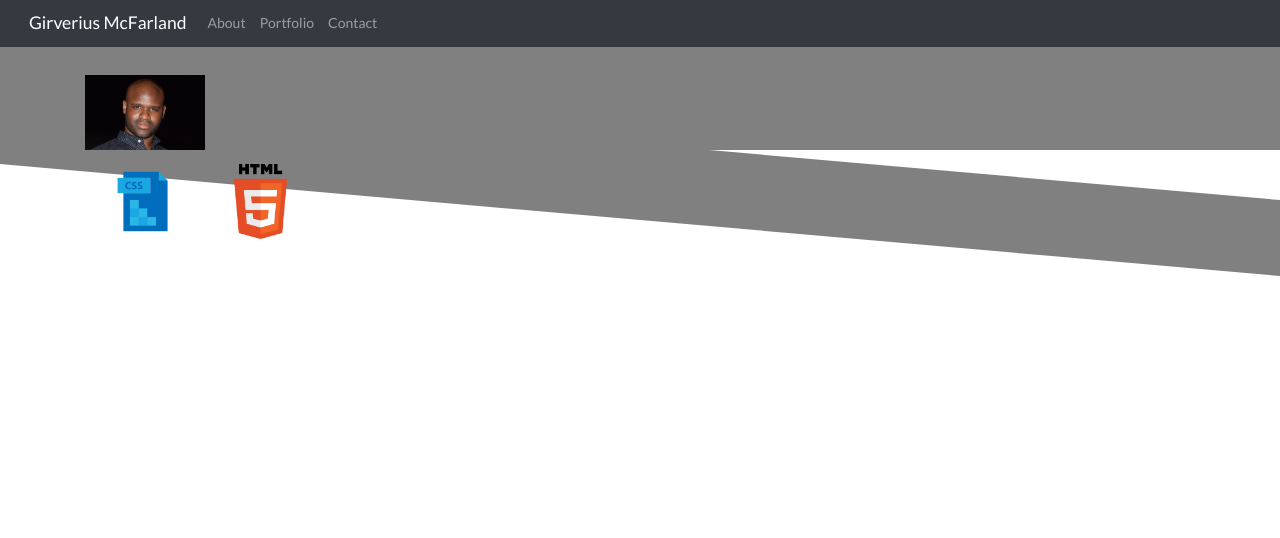
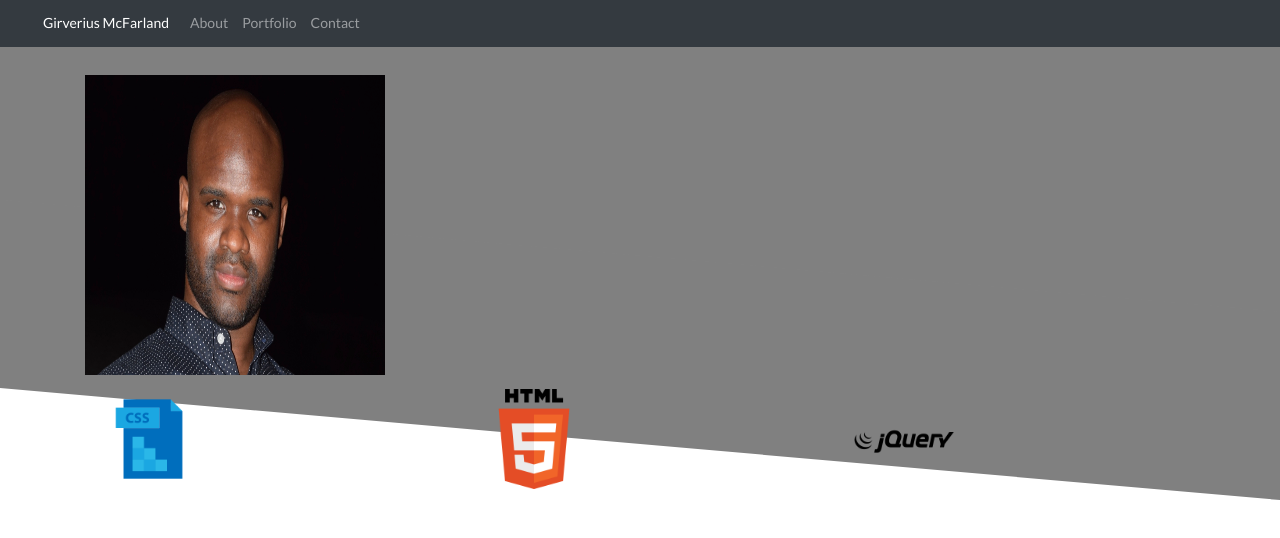
Before and after one commit to gsmac14/Final-Portfolio, a React (Create React App) app: page /Home in a window 1280 px wide. Shown: the top 538 px of the page. Built offline with nearby package versions, Linux system fonts and the light colour scheme.

Commit message:
sized images

```diff
--- a/src/App.js
+++ b/src/App.js
@@ -24,7 +24,7 @@ function App() {
       <Route path = "/Contact">
         <Contact />
       </Route>
-      <Route path="/">
+      <Route path="/Home">
       <Home />
       </Route>
       </Switch>
--- a/src/components/About/style.css
+++ b/src/components/About/style.css
@@ -1,5 +1,6 @@
-img{
-    max-height: 75px;
+.selfie{
+    /* height: 100px;
+    width: 100px; */
 }
 
 /* .container{
--- a/src/components/Home/index.js
+++ b/src/components/Home/index.js
@@ -1,5 +1,5 @@
 import React from 'react'
-
+import "./style.css"
 import css from "../../assest/images/css.png";
 import selfie from "../../assest/images/selfie.png";
 import html from "../../assest/images/html.png";
@@ -15,15 +15,20 @@ function Home (){
 
   <div className="container home">
     <h1 className="display-4"></h1>
-    <img src={selfie} ></img>
-    <div className="container px-4" style ={{float:"right"}}>
-      <div className="row gx-5">
+    <img src={selfie} style={{height: 300, width: 300}}></img>
+    <div className="container" style ={{float: "right"}}>
+      <div className="row row-cols-3">
         <div className="p-3">
-        <img src={css}></img>
+        <img src={css} style={{height: 100, width: 100}}></img>
         </div>
         <div className="col">
           <div className="p-3">
-            <img src={html}></img>
+            <img src={html} style={{height: 100, width: 100}} ></img>
+          </div>
+        </div>
+        <div className="col">
+          <div className="p-3">
+            <img src={jquery} style={{height: 100, width: 100}} ></img>
           </div>
         </div>
       </div>
--- a/src/components/Navbar/index.js
+++ b/src/components/Navbar/index.js
@@ -8,7 +8,12 @@ return(
 
 <nav className="navbar navbar-expand-lg navbar-dark bg-dark">
   <div className="container-fluid">
-    <a className="navbar-brand">Girverius McFarland</a>
+    <div>
+    {/* <a className="navbar-brand">Girverius McFarland</a> */}
+    <Link to= "/Home" className={ window.location.pathname === "/Home" ?"nav-link active" : "nav-link"} style={{color: "white"}}>Girverius McFarland</Link>
+
+
+    </div>
     <button className="navbar-toggler" type="button" data-bs-toggle="collapse" data-bs-target="#navbarNavAltMarkup" aria-controls="navbarNavAltMarkup" aria-expanded="false" aria-label="Toggle navigation">
       <span className="navbar-toggler-icon"></span>
     </button>
@@ -16,7 +21,7 @@ return(
       <div className="navbar-nav">
 
         <Link to= "/About" className={ window.location.pathname === "/About" ?"nav-link active" : "nav-link"} aria-current="page">About</Link>
-        <Link to= "/Portolio" className={ window.location.pathname === "/Portfolio" ?"nav-link active" : "nav-link"}>Portfolio</Link>
+        <Link to= "/Portfolio" className={ window.location.pathname === "/Portfolio" ?"nav-link active" : "nav-link"}>Portfolio</Link>
         <Link to= "/Contact" className={ window.location.pathname === "/Contact" ?"nav-link active" : "nav-link"}>Contact</Link>
 
 
```
